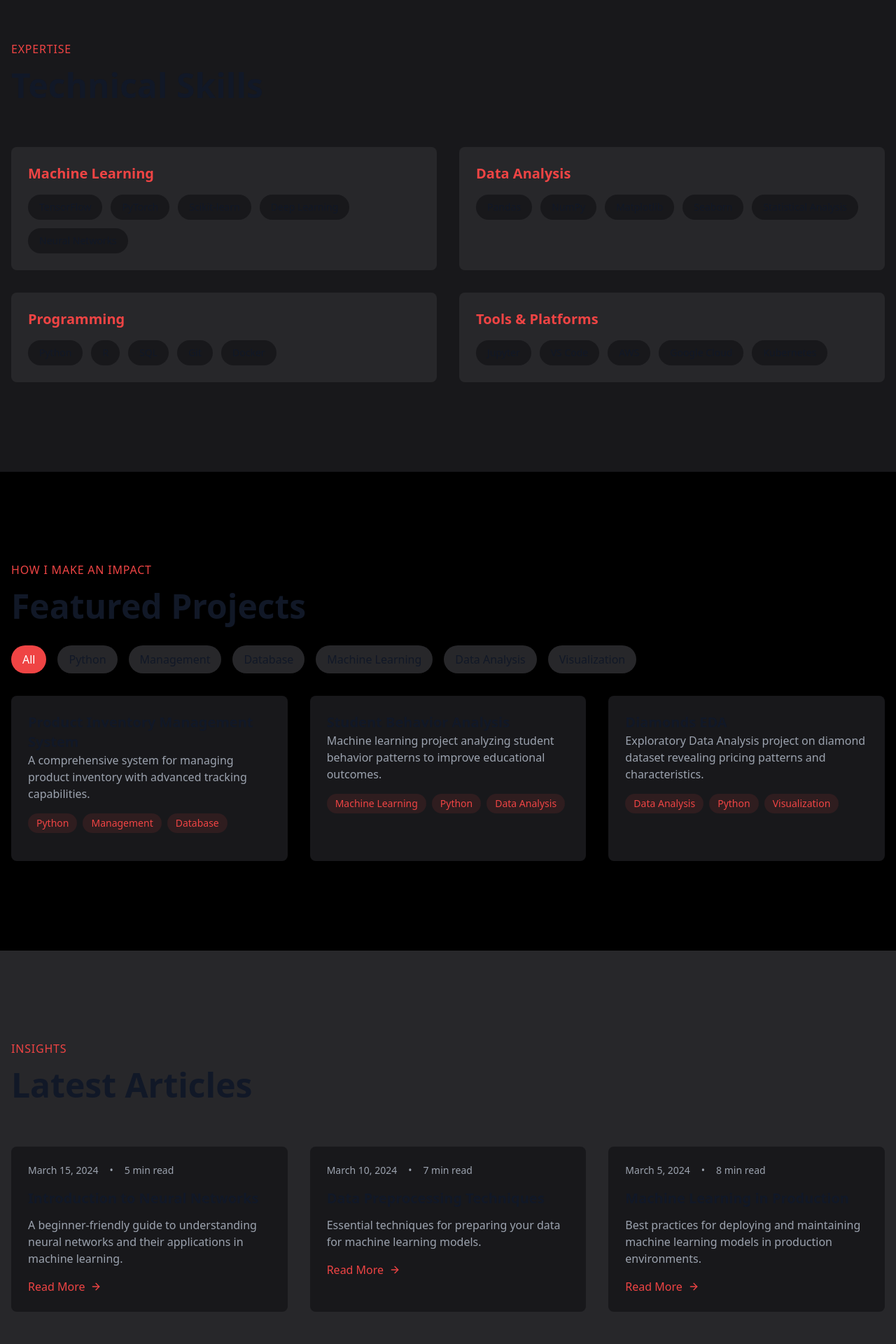
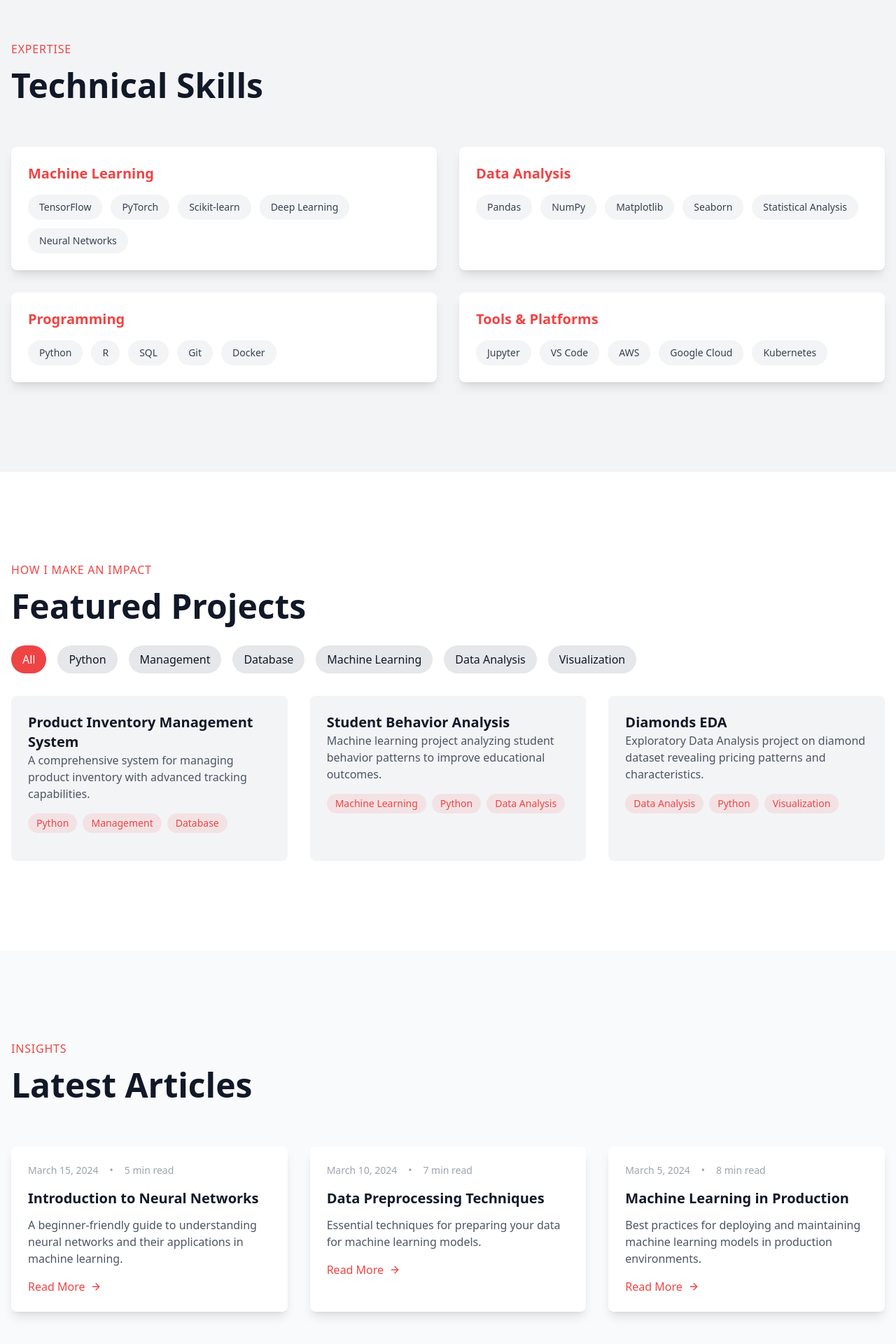
Before and after one commit to AbdullahIbneAziz/Portfolio, a React (Vite) app: page / in a window 1280 px wide. Shown: the part 870-2790 px from the top of the page at 70% size. Built offline with nearby package versions, Linux system fonts and the light colour scheme.

Commit message:
Light theme fixed

```diff
--- a/src/App.tsx
+++ b/src/App.tsx
@@ -73,15 +73,17 @@ function App() {
   const uniqueTags = ['all', ...new Set(projects.flatMap(project => project.tags))];
 
   return (
-    <div className={`min-h-screen transition-colors duration-300 ${isDarkMode ? 'text-white bg-black' : 'text-gray-900 bg-white'}`}>
+    <div className={`min-h-screen transition-colors duration-300 ${isDarkMode ? 'text-white bg-black' : 'text-gray-900 bg-gray-50'}`}>
       <ScrollProgress progress={scrollProgress} />
 
       {/* Navigation */}
-      <nav className={`fixed z-50 w-full backdrop-blur-sm ${isDarkMode ? 'bg-black/90' : 'bg-white/90'}`}>
+      <nav className={`fixed z-50 w-full backdrop-blur-sm ${isDarkMode ? 'bg-black/90' : 'bg-white/90 border-b border-gray-200'}`}>
         <div className="container px-4 py-4 mx-auto">
           <div className="flex items-center justify-between">
             <div className="flex flex-col">
-              <div className="text-lg md:text-2xl font-bold">MD ABDULLAH IBNE AZIZ</div>
+              <div className={`text-lg md:text-2xl font-bold ${isDarkMode ? 'text-white' : 'text-gray-900'}`}>
+                MD ABDULLAH IBNE AZIZ
+              </div>
               <div className="text-xs md:text-sm tracking-wider text-red-500">Machine Learning Engineer</div>
             </div>
 
@@ -99,26 +101,26 @@ function App() {
                 onClick={() => setIsMenuOpen(!isMenuOpen)}
                 aria-label="Toggle mobile menu"
               >
-                <Menu size={24} />
+                <Menu size={24} className={isDarkMode ? 'text-white' : 'text-gray-900'} />
               </button>
             </div>
 
             {/* Desktop Menu */}
             <div className="hidden md:flex items-center gap-8">
-              <a href="#home" className="transition-colors duration-300 hover:text-red-500">Home</a>
-              <a href="#skills" className="transition-colors duration-300 hover:text-red-500">Skills</a>
-              <a href="#projects" className="transition-colors duration-300 hover:text-red-500">Projects</a>
-              <a href="#blog" className="transition-colors duration-300 hover:text-red-500">Blog</a>
+              <a href="#home" className={`transition-colors duration-300 hover:text-red-500 ${isDarkMode ? 'text-white' : 'text-gray-900'}`}>Home</a>
+              <a href="#skills" className={`transition-colors duration-300 hover:text-red-500 ${isDarkMode ? 'text-white' : 'text-gray-900'}`}>Skills</a>
+              <a href="#projects" className={`transition-colors duration-300 hover:text-red-500 ${isDarkMode ? 'text-white' : 'text-gray-900'}`}>Projects</a>
+              <a href="#blog" className={`transition-colors duration-300 hover:text-red-500 ${isDarkMode ? 'text-white' : 'text-gray-900'}`}>Blog</a>
               <button
                 onClick={() => setIsDarkMode(!isDarkMode)}
                 className="p-2"
                 aria-label="Toggle theme"
               >
-                {isDarkMode ? <Sun size={24} /> : <Moon size={24} />}
+                {isDarkMode ? <Sun size={24} /> : <Moon size={24} className="text-gray-900" />}
               </button>
               <button
                 onClick={scrollToContact}
-                className="px-6 py-2 transition-all duration-300 bg-red-500 rounded hover:bg-red-600 hover:scale-105"
+                className="px-6 py-2 text-white transition-all duration-300 bg-red-500 rounded hover:bg-red-600 hover:scale-105"
               >
                 Contact Now
               </button>
@@ -127,7 +129,7 @@ function App() {
 
           {/* Mobile Menu */}
           {isMenuOpen && (
-            <div className="md:hidden mt-4 pb-4 flex flex-col gap-4">
+            <div className={`md:hidden mt-4 pb-4 flex flex-col gap-4 ${isDarkMode ? 'text-white' : 'text-gray-900'}`}>
               <a
                 href="#home"
                 className="transition-colors duration-300 hover:text-red-500"
@@ -158,7 +160,7 @@ function App() {
               </a>
               <button
                 onClick={scrollToContact}
-                className="px-6 py-2 transition-all duration-300 bg-red-500 rounded hover:bg-red-600 w-full"
+                className="px-6 py-2 text-white transition-all duration-300 bg-red-500 rounded hover:bg-red-600 w-full"
               >
                 Contact Now
               </button>
@@ -169,10 +171,10 @@ function App() {
 
       {/* Hero Section */}
       <div id="home" className="relative flex items-center min-h-screen pt-20">
-        <div className="absolute inset-0 z-10 bg-gradient-to-r from-black via-black/95 to-transparent"></div>
+        <div className={`absolute inset-0 z-10 ${isDarkMode ? 'bg-gradient-to-r from-black via-black/95 to-transparent' : 'bg-gradient-to-r from-white via-white/95 to-transparent'}`}></div>
         <div className="container relative z-20 flex flex-col-reverse md:flex-row items-center justify-between px-4 mx-auto gap-8 md:gap-0">
           <div className="max-w-2xl text-center md:text-left">
-            <h1 className="mb-6 text-4xl md:text-6xl font-bold leading-tight">
+            <h1 className={`mb-6 text-4xl md:text-6xl font-bold leading-tight ${isDarkMode ? 'text-white' : 'text-gray-900'}`}>
               TRANSFORMING DATA
               <br />
               INTO INTELLIGENCE
@@ -185,7 +187,11 @@ function App() {
               </button>
               <a
                 href="/resume.pdf"
-                className="flex items-center justify-center gap-2 px-8 py-3 transition-all duration-300 bg-zinc-800 rounded hover:bg-zinc-700 hover:scale-105"
+                className={`flex items-center justify-center gap-2 px-8 py-3 transition-all duration-300 rounded hover:scale-105 ${
+                  isDarkMode
+                    ? 'bg-zinc-800 text-white hover:bg-zinc-700'
+                    : 'bg-gray-200 text-gray-900 hover:bg-gray-300'
+                }`}
                 download
               >
                 <Download size={20} />
@@ -204,13 +210,15 @@ function App() {
       </div>
 
       {/* Skills Section */}
-      <SkillSection />
+      <SkillSection isDarkMode={isDarkMode} />
 
       {/* Projects Section */}
-      <div id="projects" className="py-20 md:py-32 bg-black scroll-mt-20">
+      <div id="projects" className={`py-20 md:py-32 scroll-mt-20 ${isDarkMode ? 'bg-black' : 'bg-white'}`}>
         <div className="container px-4 mx-auto">
           <div className="mb-4 tracking-wider text-red-500 text-center md:text-left">HOW I MAKE AN IMPACT</div>
-          <h2 className="mb-8 text-4xl md:text-5xl font-bold text-center md:text-left">Featured Projects</h2>
+          <h2 className={`mb-8 text-4xl md:text-5xl font-bold text-center md:text-left ${isDarkMode ? 'text-white' : 'text-gray-900'}`}>
+            Featured Projects
+          </h2>
 
           {/* Project Filters */}
           <div className="flex flex-wrap gap-4 mb-8 justify-center md:justify-start">
@@ -221,7 +229,9 @@ function App() {
                 className={`px-4 py-2 rounded-full transition-all duration-300 ${
                   filter === tag
                     ? 'bg-red-500 text-white'
-                    : 'bg-zinc-800 hover:bg-zinc-700'
+                    : isDarkMode
+                      ? 'bg-zinc-800 hover:bg-zinc-700 text-white'
+                      : 'bg-gray-200 hover:bg-gray-300 text-gray-900'
                 }`}
               >
                 {tag.charAt(0).toUpperCase() + tag.slice(1)}
@@ -231,37 +241,39 @@ function App() {
 
           <div className="grid gap-8 sm:grid-cols-2 lg:grid-cols-3">
             {filteredProjects.map((project, index) => (
-              <ProjectCard key={index} {...project} />
+              <ProjectCard key={index} {...project} isDarkMode={isDarkMode} />
             ))}
           </div>
         </div>
       </div>
 
       {/* Blog Section */}
-      <BlogSection />
+      <BlogSection isDarkMode={isDarkMode} />
 
       {/* Contact Section */}
-      <div ref={contactRef} id="contact" className="py-20 md:py-32 bg-zinc-900 scroll-mt-20">
+      <div ref={contactRef} id="contact" className={`py-20 md:py-32 scroll-mt-20 ${isDarkMode ? 'bg-zinc-900' : 'bg-gray-100'}`}>
         <div className="container px-4 mx-auto">
           <div className="max-w-4xl mx-auto">
             <div className="mb-4 tracking-wider text-center text-red-500">GET IN TOUCH</div>
-            <h2 className="mb-8 text-3xl md:text-5xl font-bold text-center">Let's Work Together</h2>
-            <p className="mb-12 text-lg md:text-xl text-center text-gray-400">
+            <h2 className={`mb-8 text-3xl md:text-5xl font-bold text-center ${isDarkMode ? 'text-white' : 'text-gray-900'}`}>
+              Let's Work Together
+            </h2>
+            <p className={`mb-12 text-lg md:text-xl text-center ${isDarkMode ? 'text-gray-400' : 'text-gray-600'}`}>
               Ready to transform your data into actionable insights? Let's connect and discuss how we can leverage machine learning for your success.
             </p>
             <div className="grid gap-12 md:grid-cols-2">
               <Suspense fallback={<div>Loading...</div>}>
-                <ContactForm />
+                <ContactForm isDarkMode={isDarkMode} />
               </Suspense>
               <div>
                 <div className="flex flex-col gap-6 mb-8">
-                  <SocialLink href="https://github.com/AbdullahIbneAziz" icon={<Github />} label="GitHub" />
-                  <SocialLink href="https://www.linkedin.com/in/mdabdullahibneaziz/" icon={<Linkedin />} label="LinkedIn" />
-                  <SocialLink href="https://www.facebook.com/abdullah.miraz09" icon={<Facebook />} label="Facebook" />
-                  <SocialLink href="mailto:22203246@iubat.edu" icon={<Mail />} label="Email" />
+                  <SocialLink href="https://github.com/AbdullahIbneAziz" icon={<Github />} label="GitHub" isDarkMode={isDarkMode} />
+                  <SocialLink href="https://www.linkedin.com/in/mdabdullahibneaziz/" icon={<Linkedin />} label="LinkedIn" isDarkMode={isDarkMode} />
+                  <SocialLink href="https://www.facebook.com/abdullah.miraz09" icon={<Facebook />} label="Facebook" isDarkMode={isDarkMode} />
+                  <SocialLink href="mailto:22203246@iubat.edu" icon={<Mail />} label="Email" isDarkMode={isDarkMode} />
                 </div>
                 <div className="space-y-4">
-                  <p className="italic text-gray-400">
+                  <p className={`italic ${isDarkMode ? 'text-gray-400' : 'text-gray-600'}`}>
                     I typically respond to messages within 24 hours.
                   </p>
                 </div>
--- a/src/components/BlogSection.tsx
+++ b/src/components/BlogSection.tsx
@@ -1,5 +1,9 @@
 import React from 'react';
 import { ArrowRight } from 'lucide-react';
+
+interface BlogSectionProps {
+  isDarkMode: boolean;
+}
 
 const blogs = [
   {
@@ -25,26 +29,36 @@ const blogs = [
   }
 ];
 
-const BlogSection: React.FC = () => {
+const BlogSection: React.FC<BlogSectionProps> = ({ isDarkMode }) => {
   return (
-    <div id="blog" className="py-20 md:py-32 bg-zinc-800 scroll-mt-20">
+    <div id="blog" className={`py-20 md:py-32 scroll-mt-20 ${isDarkMode ? 'bg-zinc-800' : 'bg-gray-50'}`}>
       <div className="container px-4 mx-auto">
         <div className="mb-4 tracking-wider text-red-500 text-center md:text-left">INSIGHTS</div>
-        <h2 className="mb-16 text-4xl md:text-5xl font-bold text-center md:text-left">Latest Articles</h2>
+        <h2 className={`mb-16 text-4xl md:text-5xl font-bold text-center md:text-left ${isDarkMode ? 'text-white' : 'text-gray-900'}`}>
+          Latest Articles
+        </h2>
 
         <div className="grid gap-8 md:grid-cols-2 lg:grid-cols-3">
           {blogs.map((blog, index) => (
             <article
               key={index}
-              className="p-6 bg-zinc-900 rounded-lg hover:bg-zinc-800 transition-all duration-300"
+              className={`p-6 rounded-lg transition-all duration-300 ${
+                isDarkMode
+                  ? 'bg-zinc-900 hover:bg-zinc-800'
+                  : 'bg-white hover:bg-gray-50 shadow-lg'
+              }`}
             >
               <div className="flex items-center gap-4 mb-4 text-sm text-gray-400">
                 <span>{blog.date}</span>
                 <span>•</span>
                 <span>{blog.readTime}</span>
               </div>
-              <h3 className="mb-3 text-xl font-bold">{blog.title}</h3>
-              <p className="mb-4 text-gray-400">{blog.excerpt}</p>
+              <h3 className={`mb-3 text-xl font-bold ${isDarkMode ? 'text-white' : 'text-gray-900'}`}>
+                {blog.title}
+              </h3>
+              <p className={`mb-4 ${isDarkMode ? 'text-gray-400' : 'text-gray-600'}`}>
+                {blog.excerpt}
+              </p>
               <a
                 href={blog.link}
                 className="inline-flex items-center gap-2 text-red-500 hover:text-red-400 transition-colors duration-300"
--- a/src/components/ProjectCard.tsx
+++ b/src/components/ProjectCard.tsx
@@ -7,14 +7,19 @@ interface ProjectCardProps {
   link: string;
   tags: string[];
   features: string[];
+  isDarkMode: boolean;
 }
 
-const ProjectCard: React.FC<ProjectCardProps> = ({ title, description, link, tags, features }) => {
+const ProjectCard: React.FC<ProjectCardProps> = ({ title, description, link, tags, features, isDarkMode }) => {
   return (
-    <div className="group relative p-6 transition-all duration-300 bg-zinc-900 rounded-lg hover:bg-zinc-800 animate-fade-in">
+    <div className={`group relative p-6 transition-all duration-300 rounded-lg hover:bg-opacity-90 animate-fade-in ${
+      isDarkMode
+        ? 'bg-zinc-900 hover:bg-zinc-800'
+        : 'bg-gray-100 hover:bg-gray-200'
+    }`}>
       <div className="mb-3">
-        <h3 className="text-xl font-bold">{title}</h3>
-        <p className="mb-4 text-gray-400">{description}</p>
+        <h3 className={`text-xl font-bold ${isDarkMode ? 'text-white' : 'text-gray-900'}`}>{title}</h3>
+        <p className={`mb-4 ${isDarkMode ? 'text-gray-400' : 'text-gray-600'}`}>{description}</p>
         <div className="flex flex-wrap gap-2 mb-4">
           {tags.map((tag, index) => (
             <span
@@ -28,11 +33,13 @@ const ProjectCard: React.FC<ProjectCardProps> = ({ title, description, link, tag
       </div>
 
       {/* Hover overlay with features */}
-      <div className="absolute inset-0 bg-black/90 opacity-0 group-hover:opacity-100 transition-opacity rounded-lg p-6 flex flex-col justify-center">
+      <div className={`absolute inset-0 opacity-0 group-hover:opacity-100 transition-opacity rounded-lg p-6 flex flex-col justify-center ${
+        isDarkMode ? 'bg-black/90' : 'bg-white/90'
+      }`}>
         <h4 className="text-lg font-semibold mb-4 text-red-500">Key Features:</h4>
         <ul className="list-disc list-inside space-y-2">
           {features.map((feature, index) => (
-            <li key={index} className="text-gray-300">{feature}</li>
+            <li key={index} className={isDarkMode ? 'text-gray-300' : 'text-gray-700'}>{feature}</li>
           ))}
         </ul>
         <a
--- a/src/components/SkillSection.tsx
+++ b/src/components/SkillSection.tsx
@@ -1,4 +1,8 @@
 import React from 'react';
+
+interface SkillSectionProps {
+  isDarkMode: boolean;
+}
 
 const skills = [
   {
@@ -19,18 +23,24 @@ const skills = [
   }
 ];
 
-const SkillSection: React.FC = () => {
+const SkillSection: React.FC<SkillSectionProps> = ({ isDarkMode }) => {
   return (
-    <div id="skills" className="py-20 md:py-32 bg-zinc-900 scroll-mt-20">
+    <div id="skills" className={`py-20 md:py-32 scroll-mt-20 ${isDarkMode ? 'bg-zinc-900' : 'bg-gray-100'}`}>
       <div className="container px-4 mx-auto">
         <div className="mb-4 tracking-wider text-red-500 text-center md:text-left">EXPERTISE</div>
-        <h2 className="mb-16 text-4xl md:text-5xl font-bold text-center md:text-left">Technical Skills</h2>
+        <h2 className={`mb-16 text-4xl md:text-5xl font-bold text-center md:text-left ${isDarkMode ? 'text-white' : 'text-gray-900'}`}>
+          Technical Skills
+        </h2>
 
         <div className="grid gap-8 md:grid-cols-2">
           {skills.map((skillGroup, index) => (
             <div
               key={index}
-              className="p-6 bg-zinc-800 rounded-lg hover:bg-zinc-700 transition-colors duration-300"
+              className={`p-6 rounded-lg transition-colors duration-300 ${
+                isDarkMode
+                  ? 'bg-zinc-800 hover:bg-zinc-700'
+                  : 'bg-white hover:bg-gray-50 shadow-lg'
+              }`}
             >
               <h3 className="mb-4 text-xl font-semibold text-red-500">
                 {skillGroup.category}
@@ -39,7 +49,11 @@ const SkillSection: React.FC = () => {
                 {skillGroup.items.map((skill, skillIndex) => (
                   <span
                     key={skillIndex}
-                    className="px-4 py-2 text-sm bg-zinc-900 rounded-full"
+                    className={`px-4 py-2 text-sm rounded-full ${
+                      isDarkMode
+                        ? 'bg-zinc-900 text-gray-300'
+                        : 'bg-gray-100 text-gray-700'
+                    }`}
                   >
                     {skill}
                   </span>
```
Also changed, not shown: src/components/ContactForm.tsx (+23 -7 lines), src/components/SocialLink.tsx (+7 -2 lines).
